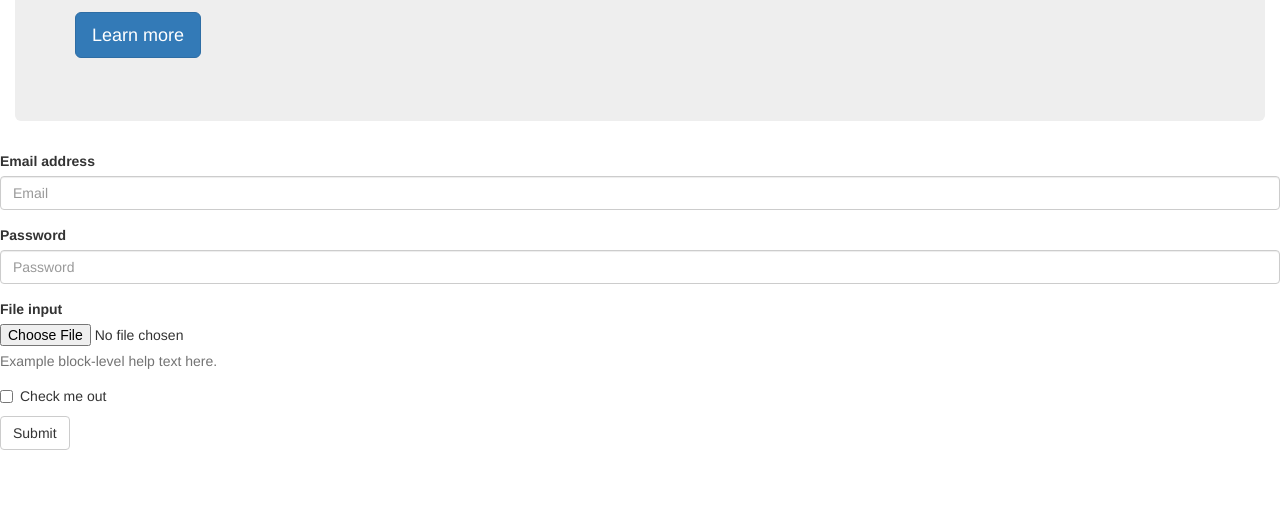
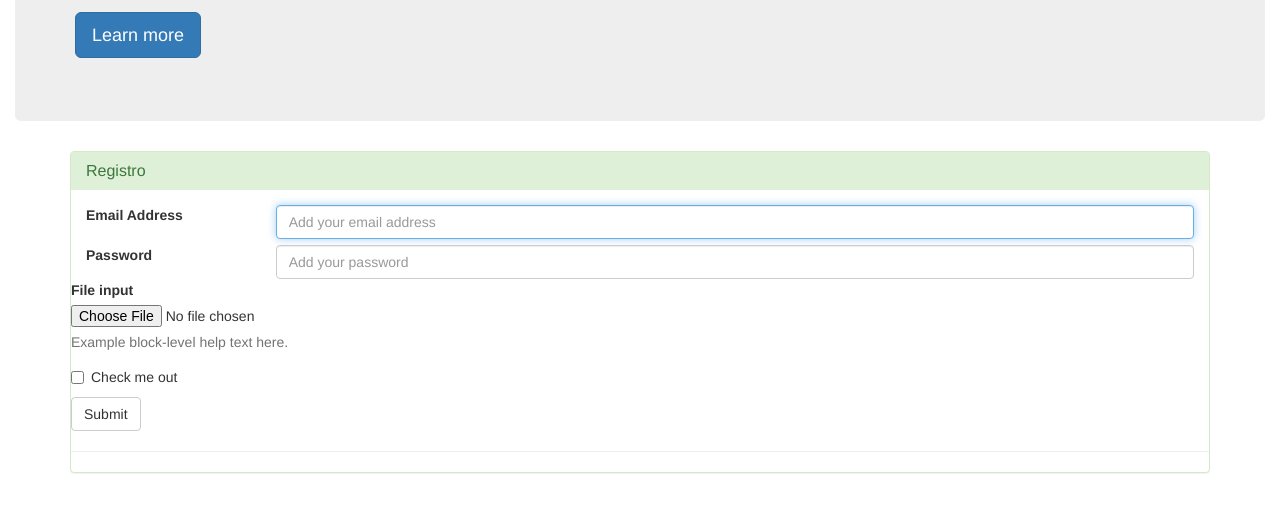
Before and after one commit to RodrigoKasutoru/PaginaPrueba, a plain HTML site: page index.html in a window 1280 px wide. Shown: the part 282-794 px from the top of the page. Drawn offline with Linux system fonts and the light colour scheme.

Commit message:
Cambio de menu

```diff
--- a/index.html
+++ b/index.html
@@ -69,20 +69,40 @@
 </div>
  </div>
 
+
+<div class="container">
+   <div class="panel-group" id="accordion">
+    <div class="panel panel-success">
+     <div class="panel-heading">
+      <h4 class="panel-title">Registro</h4>
+     </div>
+
      <form>
+
       <div class="form-group">
-    <label for="exampleInputEmail1">Email address</label>
-    <input type="email" class="form-control" id="exampleInputEmail1" placeholder="Email">
+       <label for="correo" class="col-lg-2 control-label">Email Address</label>
+        <div class="col-lg-10">
+         <input type="email" class="form-control" id="correo" name="correo" placeholder="Add your email address" required autofocus>
         </div>
+      </div>
+
+      <br><br>
+
       <div class="form-group">
-    <label for="exampleInputPassword1">Password</label>
-    <input type="password" class="form-control" id="exampleInputPassword1" placeholder="Password">
+       <label for="contrasenia" class="col-lg-2 control-label">Password</label>
+        <div class="col-lg-10">
+         <input type="password" class="form-control" id="contrasenia" name="contrasenia"placeholder="Add your password" required autofocus>
         </div>
+      </div>
+
+      <br>
+
       <div class="form-group">
         <label for="exampleInputFile">File input</label>
         <input type="file" id="exampleInputFile">
         <p class="help-block">Example block-level help text here.</p>
       </div>
+
       <div class="checkbox">
         <label>
           <input type="checkbox"> Check me out
@@ -91,6 +111,12 @@
         <button type="submit" class="btn btn-default">Submit</button>
     </form>
 
+      <hr>
+
+
+      </div>
+     </div>
+    </div>
 
 
 </body>
```
Also changed, not shown: 1 other file. Lines whose indentation alone changed are shown as unchanged.
